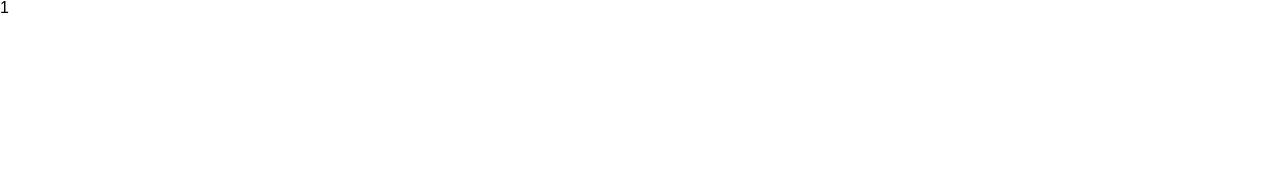
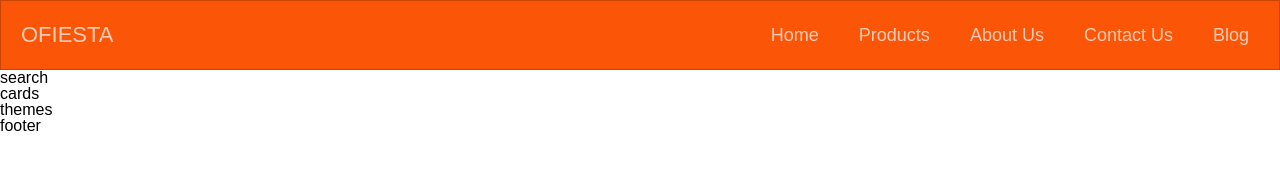
Before and after one commit to lanebuleuse/ofiesta-front, a React app: page / in a window 1280 px wide. Built offline with nearby package versions, Linux system fonts and the light colour scheme.

Commit message:
Navbar OK

```diff
--- a/src/assets/index.html
+++ b/src/assets/index.html
@@ -3,8 +3,9 @@
     <head>
         <meta charset="utf-8" />
         <meta name="viewport" content="width=device-width, initial-scale=1.0" />
-        <meta http-equiv="x-ua-compatible" content="ie=edge" />
-        <title>Modele</title>
+		<meta http-equiv="x-ua-compatible" content="ie=edge" />
+		<link rel="stylesheet" href="https://stackpath.bootstrapcdn.com/font-awesome/4.7.0/css/font-awesome.min.css">
+        <title>O'Fiesta</title>
     </head>
     <body>
         <div id="root"></div>
--- a/src/components/App/index.js
+++ /dev/null
@@ -1,14 +0,0 @@
-// == Import npm
-import React from 'react';
-
-// == Import
-
-// == Composant
-const App = () => (
-  <div className="app">
-    <div>1</div>
-  </div>
-);
-
-// == Export
-export default App;
--- /dev/null
+++ b/src/components/NavBar/index.js
@@ -0,0 +1,35 @@
+/* eslint-disable jsx-a11y/label-has-associated-control */
+import React from 'react';
+
+import './navBar.scss';
+
+const NavBar = () => (
+  <header>
+    <nav className="navbar">
+      <label className="navbar-toggle" id="js-navbar-toggle" htmlFor="chkToggle">
+        <i className="fa fa-bars" />
+      </label>
+      <a href="#" className="logo">OFIESTA</a>
+      <input type="checkbox" id="chkToggle" />
+      <ul className="main-nav" id="js-menu">
+        <li>
+          <a href="#" className="nav-links">Home</a>
+        </li>
+        <li>
+          <a href="#" className="nav-links">Products</a>
+        </li>
+        <li>
+          <a href="#" className="nav-links">About Us</a>
+        </li>
+        <li>
+          <a href="#" className="nav-links">Contact Us</a>
+        </li>
+        <li>
+          <a href="#" className="nav-links">Blog</a>
+        </li>
+      </ul>
+    </nav>
+  </header>
+);
+
+export default NavBar;
--- /dev/null
+++ b/src/components/NavBar/navBar.scss
@@ -0,0 +1,90 @@
+@import 'src/styles/vars';
+
+.navbar {
+  font-size: 18px;
+  background-color: $colorMain;
+  border: 1px solid rgba(0, 0, 0, 0.2);
+  padding-bottom: 10px;
+}
+
+.main-nav {
+  list-style-type: none;
+  display: none;
+}
+
+.nav-links,
+.logo {
+  text-decoration: none;
+  color: rgba(255, 255, 255, 0.7);
+}
+
+.main-nav li {
+  text-align: center;
+  margin: 15px auto;
+}
+
+.logo {
+  display: inline-block;
+  font-size: 22px;
+  margin-top: 10px;
+  margin-left: 20px;
+}
+
+.navbar-toggle {
+  position: absolute;
+  top: 10px;
+  right: 20px;
+  cursor: pointer;
+  color: rgba(255, 255, 255, 0.8);
+  font-size: 24px;
+}
+
+#chkToggle {
+  display: none;
+}
+
+#chkToggle:checked + ul.main-nav {
+  display: block;
+}
+
+@media screen and (min-width: $breakMini) {
+  .navbar {
+    display: flex;
+    justify-content: space-between;
+    padding-bottom: 0;
+    height: 70px;
+    align-items: center;
+  }
+
+  #chkToggle:checked + ul.main-nav {
+    display: flex;
+  }
+
+  .main-nav {
+    display: flex;
+    margin-right: 30px;
+    flex-direction: row;
+    justify-content: flex-end;
+  }
+
+  .main-nav li {
+    margin: 0;
+  }
+
+  .nav-links {
+    margin-left: 40px;
+  }
+
+  .logo {
+    margin-top: 0;
+  }
+
+  .navbar-toggle {
+    display: none;
+  }
+
+  .logo:hover,
+  .nav-links:hover {
+    color: rgba(255, 255, 255, 1);
+  }
+}
--- /dev/null
+++ b/src/components/Ofiesta/index.js
@@ -0,0 +1,19 @@
+// == Import npm
+import React from 'react';
+
+// == Import
+import NavBar from 'src/components/NavBar';
+
+// == Composant
+const Ofiesta = () => (
+  <div className="ofiesta">
+    <NavBar />
+    <div>search</div>
+    <div>cards</div>
+    <div>themes</div>
+    <div>footer</div>
+  </div>
+);
+
+// == Export
+export default Ofiesta;
--- a/src/index.js
+++ b/src/index.js
@@ -5,12 +5,12 @@ import { Provider } from 'react-redux';
 
 // == Import : local
 // Composants
-import App from 'src/components/App';
+import Ofiesta from 'src/components/Ofiesta';
 
 // == Render
 // 1. Élément React racine (celui qui contient l'ensemble de l'app)
 //    => crée une structure d'objets imbriqués (DOM virtuel)
-const rootReactElement = <App />;
+const rootReactElement = <Ofiesta />;
 // 2. La cible du DOM (là où la structure doit prendre vie dans le DOM)
 const target = document.getElementById('root');
 // 3. Déclenchement du rendu de React (virtuel) => DOM (page web)
```
